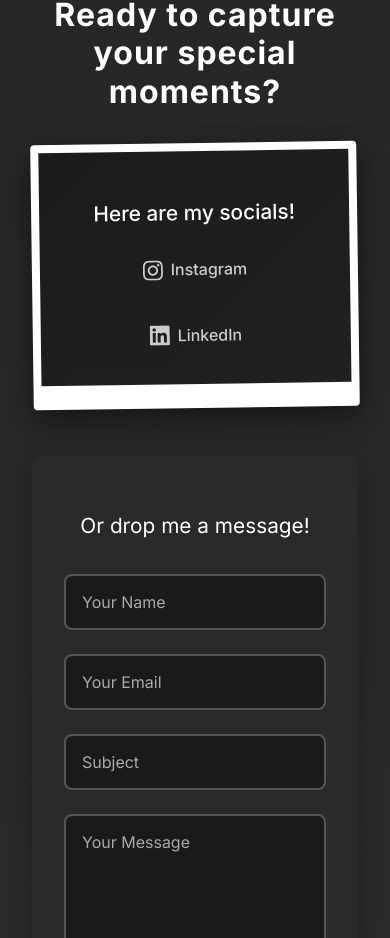
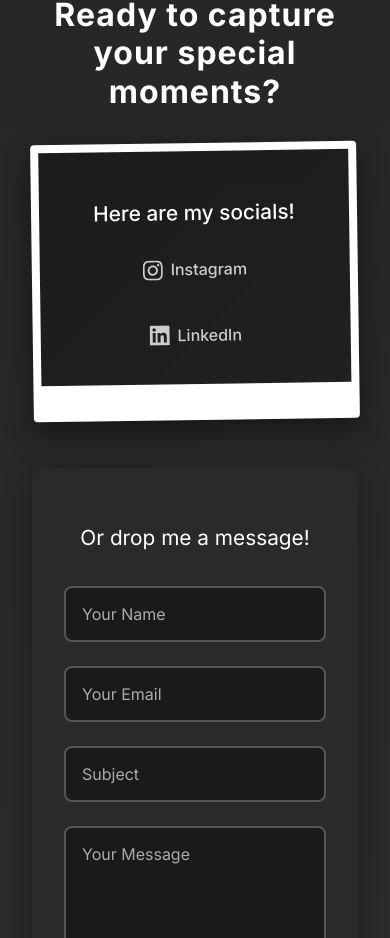
Before and after one commit to Bryangeeong/zahra-portoflio, a React (Vite) app: page / in a window 390 px wide. Shown: the part 1886-2824 px from the top of the page. Built offline with nearby package versions, Linux system fonts and the light colour scheme.

Commit message:
shake it like a polaroid

```diff
--- a/src/components/Contact/Contact.css
+++ b/src/components/Contact/Contact.css
@@ -24,7 +24,7 @@
   position: relative;
   background: linear-gradient(135deg, rgba(0, 0, 0, 0.3) 0%, rgba(0, 0, 0, 0.2) 100%);
   border: 12px solid #ffffff;
-  border-bottom: 40px solid #ffffff;
+  border-bottom: 50px solid #ffffff;
   border-radius: 4px;
   transform: rotate(-1.5deg);
   box-shadow:
@@ -266,7 +266,7 @@
     transform: rotate(-0.8deg);
     padding: 1.5rem 1rem;
     border: 8px solid #ffffff;
-    border-bottom: 24px solid #ffffff;
+    border-bottom: 36px solid #ffffff;
   }
 
   .social-links {
```
